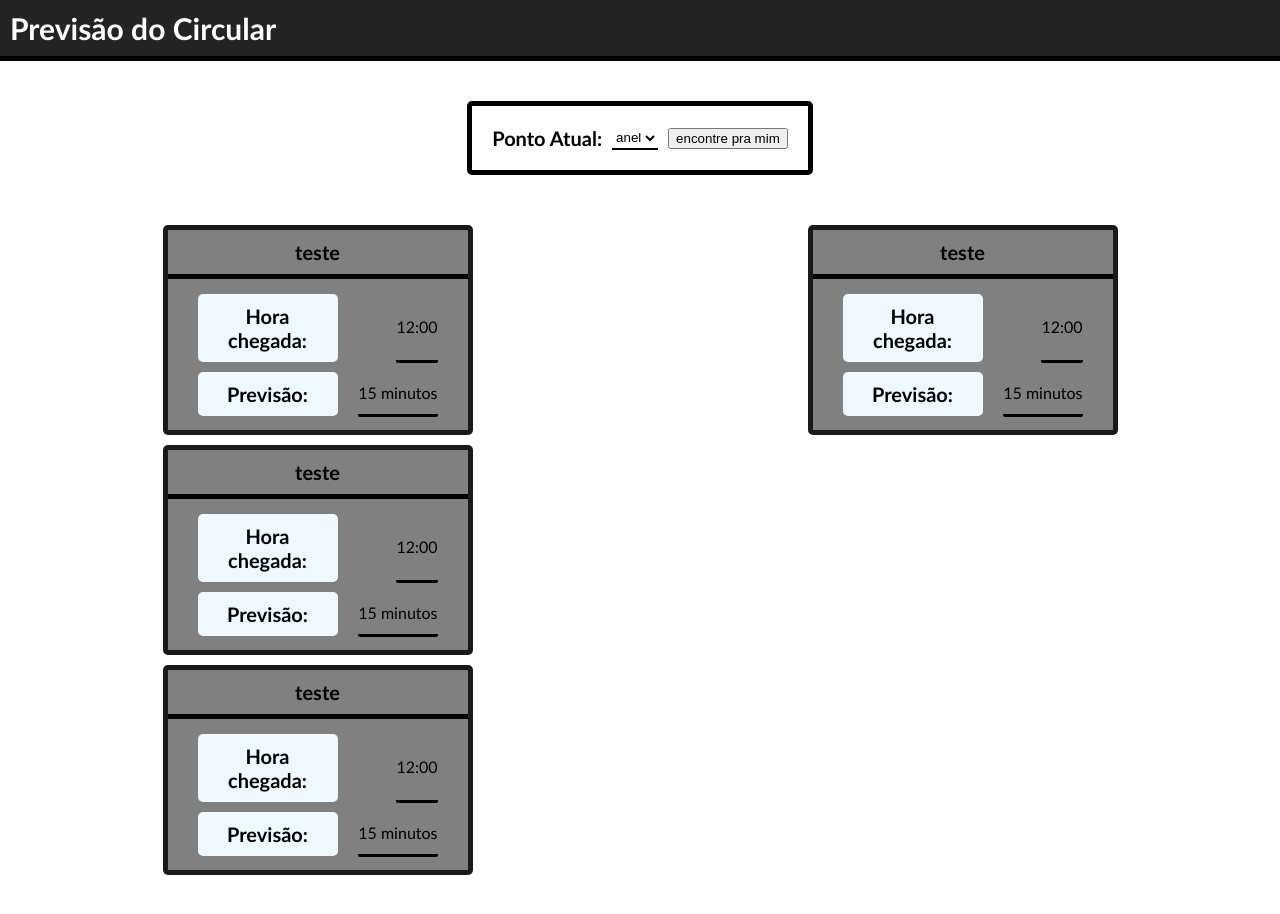
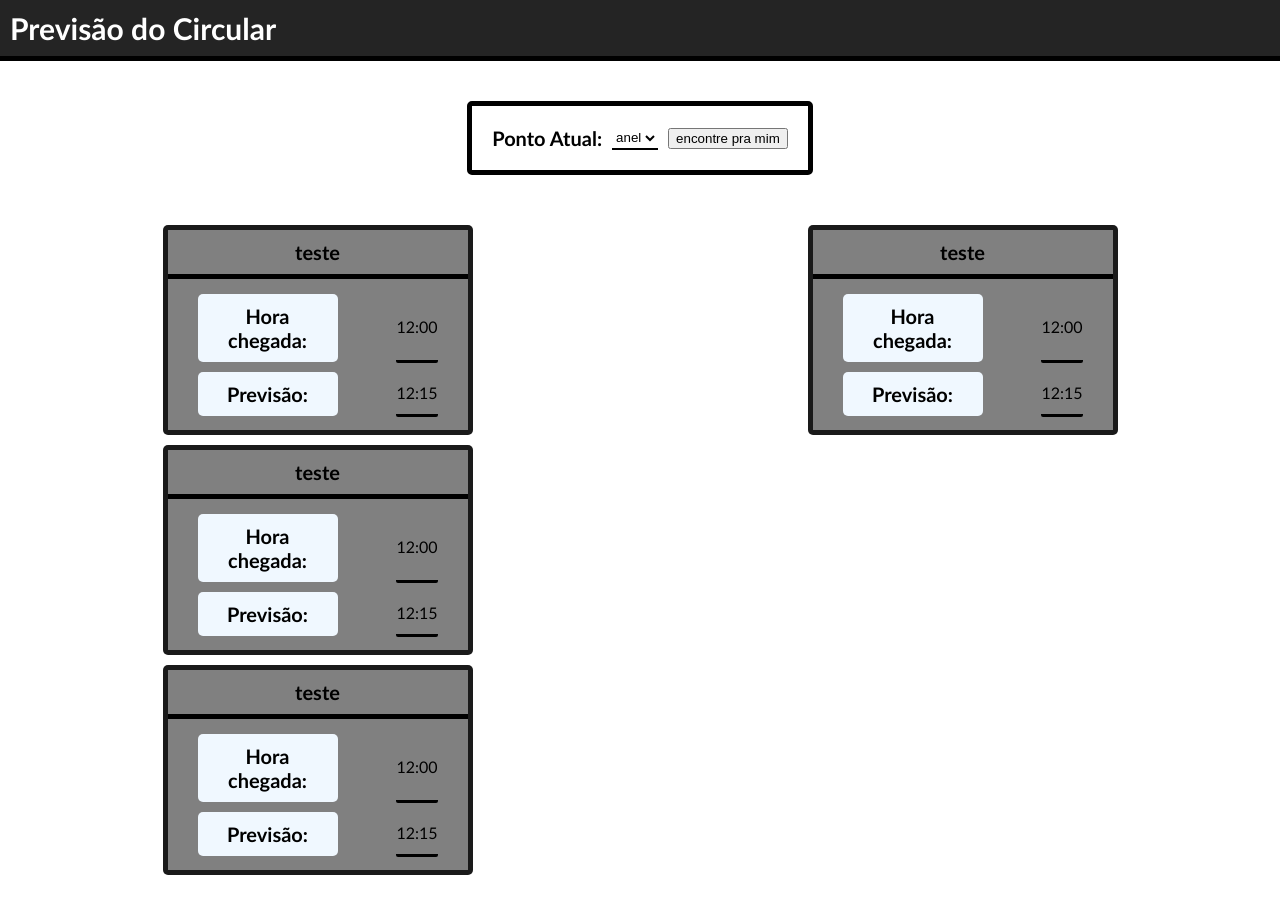
Before and after one commit to ufjf-dcc207/ufjf-dcc207-2024-3-a-trb1-Miguel-Dias-112, a React (Vite) app: page / in a window 1280 px wide. Shown: the top 914 px of the page. Built offline with nearby package versions, Linux system fonts and the light colour scheme.

Commit message:
remove variaveis não usadas

```diff
--- a/src/App.tsx
+++ b/src/App.tsx
@@ -1,5 +1,4 @@
 
-import Rotas from './Componentes/Rotas/Rotas'
 import './App.css'
 import Previsão from './Componentes/Previsão/Previsão'
 function App() {
--- a/src/Componentes/Previsão/Previsão.tsx
+++ b/src/Componentes/Previsão/Previsão.tsx
@@ -25,7 +25,7 @@ function Horario( {horaChegada, horaPrevisão, nome}: HorarioProps){
             </section>
             <section>
                 <h3>Previsão:</h3>
-                <p>15 minutos</p>
+                <p>{horaPrevisão}</p>
             </section>
 
         </div>
@@ -62,7 +62,7 @@ function Previsão() {
           <div className='Previsões'>
             {
             Horarios[0].rotas.map(
-                (rota:Rotas, index) => {
+                (rota:Rotas) => {
                     return (
                       <Horario horaChegada="12:00" horaPrevisão="12:15" nome={rota.nome}></Horario>
                 );
```
